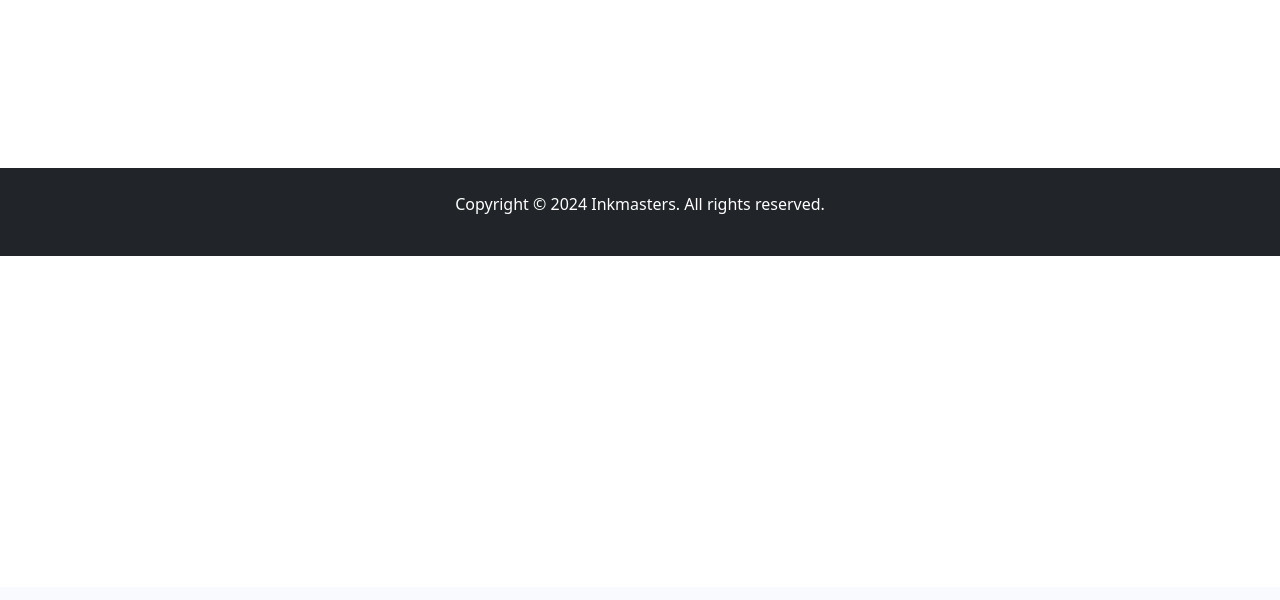
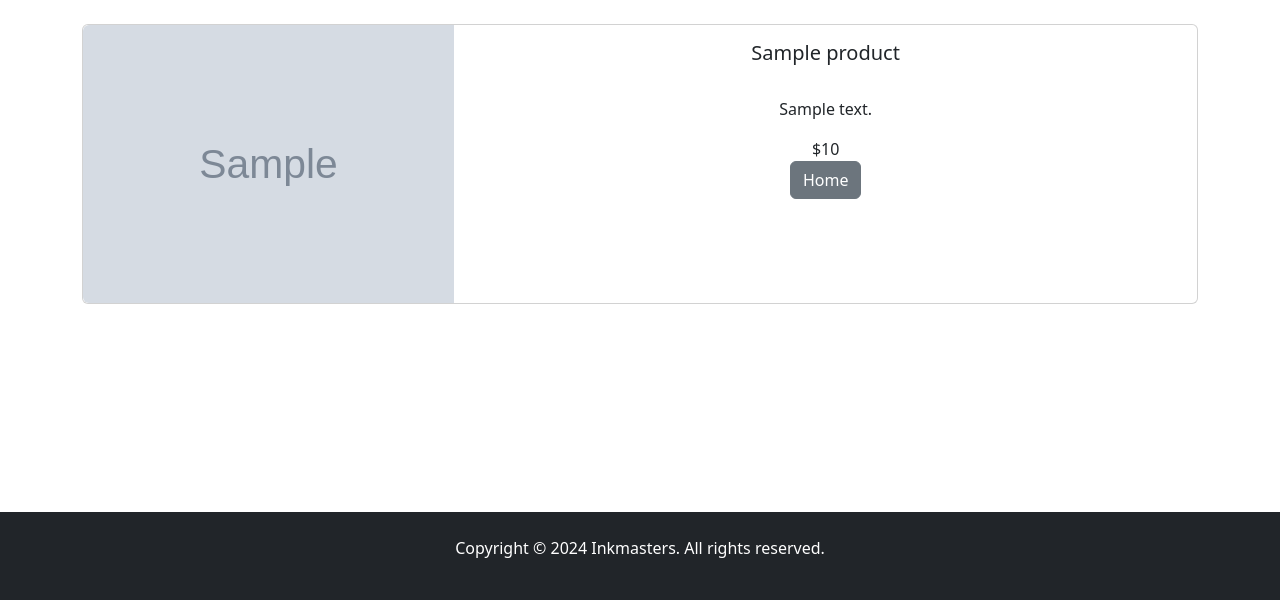
Before and after one commit to edwardsila/inkmaster-s_store, a Django app: template inkstore/cart/templates/cart_summary.html in a window 1280 px wide. Shown: the part 213-813 px from the top of the page. Before the commit the page ends 469 px from the top, so only its background shows below. Run offline with Django 5.2, Linux system fonts and the light colour scheme; the template is opened without the code that fills it: most values are stand-ins (such as "Sample title", 1, 10 or a date in 2020); grey boxes marked "Sample" are stand-in pictures.

Commit message:
updating shopping cart summary page

```diff
--- a/inkstore/cart/cart.py
+++ b/inkstore/cart/cart.py
@@ -1,4 +1,4 @@
-
+from store.models import Product
 
 class Cart():
     def __init__(self, request):
@@ -30,3 +30,13 @@ class Cart():
     def __len__(self):
         ''' returns length of cart quantity inside cart '''
         return len(self.cart)
+
+    def get_product(self):
+        ''' get ids from the cart '''
+        product_ids = self.cart.keys()
+        ''' use ids to look up for product in the database '''
+
+        products = Product.objects.filter(id__in=product_ids)
+        ''' return looked up products '''
+
+        return products
--- a/inkstore/cart/templates/cart_summary.html
+++ b/inkstore/cart/templates/cart_summary.html
@@ -13,8 +13,58 @@
         </div>
     </div>
 </section>
+    <br/>
+    <div class="container">
+    {% if cart_products %}
+
+        {% for product in cart_products %}
 
 
+           <div class="card mb-3">
+
+  <div class="row g-0">
+    <div class="col-md-4">
+      <img src="{{ product.image.url }}" class="img-fluid rounded-start" alt="...">
+    </div>
+    <div class="col-md-8">
+      <div class="card-body">
+      <center>
+        <h5 class="card-title">{{ product.name }}</h5>
+        <br/>
+        <p class="card-text">{{ product.description }}</p>
+
+        {% if product.is_sale %}
+
+
+                          <div class="d-flex justify-content-center mb-2">
+                        <span class="text-warning">&#9733;</span>
+                        <span class="text-warning">&#9733;</span>
+                        <span class="text-warning">&#9733;</span>
+                        <span class="text-warning">&#9733;</span>
+                        <span class="text-secondary">&#9733;</span>
+                    </div>
+                        <p class="card-text"><strike>${{ product.price }}</strike> &nbsp; ${{ product.sale_price }} </p>
+
+        {% else %}
+            ${{ product.price }}
+
+
+        {% endif %}
+        <br/>
+        <a href="{% url 'home' %}" class="btn btn-secondary">Home</a>
+      </center>
+      </div>
+    </div>
+  </div>
+</div><br/>
+
+        {% endfor %}
+    {% else %}
+     THeres nothing in your cart
+     </br></br></br></br></br></br></br>
+
+    {% endif %}
+    </div>
 </br></br></br></br></br></br></br>
 
 {% endblock %}
--- a/inkstore/cart/views.py
+++ b/inkstore/cart/views.py
@@ -7,8 +7,11 @@ from django.http import JsonResponse
 # Create your views here.
 
 def cart_summary(request):
+    ''' get tghe cart '''
+    cart = Cart(request)
+    cart_products = cart.get_product
     ''' returns summary about the cart '''
-    return render(request, "cart_summary.html", {})
+    return render(request, "cart_summary.html", {"cart_products": cart_products})
 
 def cart_add(request):
     ''' get the cart '''
```
Also changed, not shown: inkstore/db.sqlite3.
